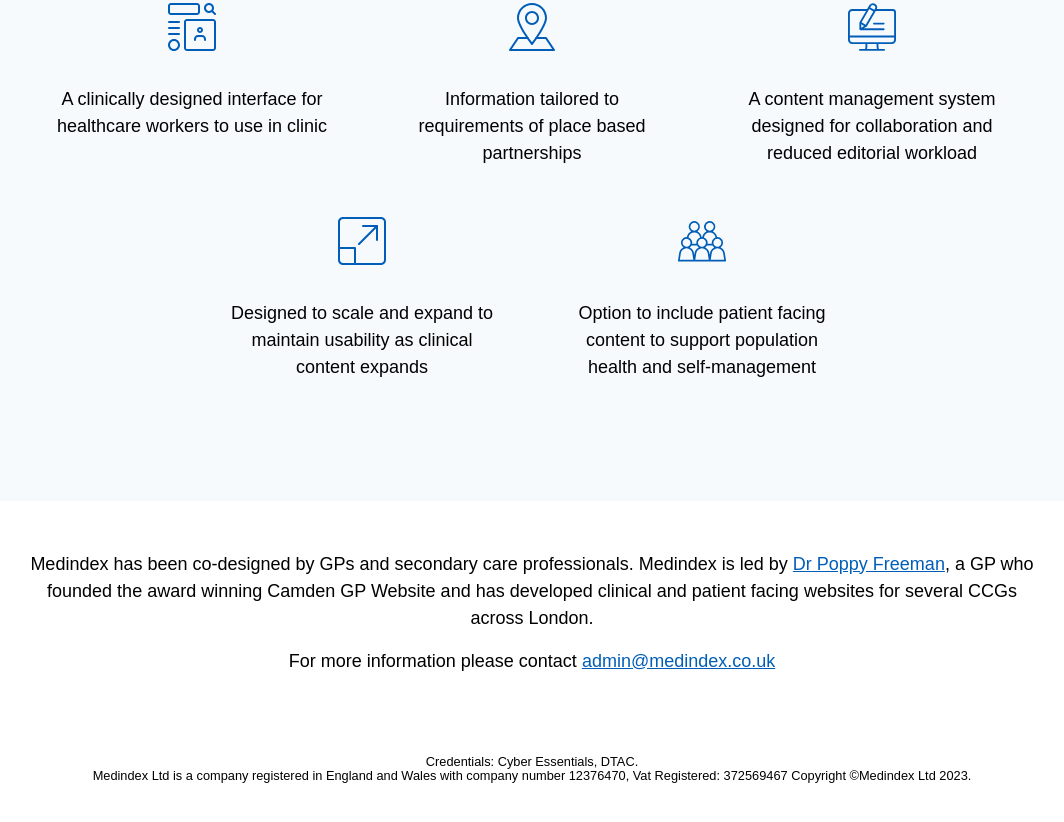
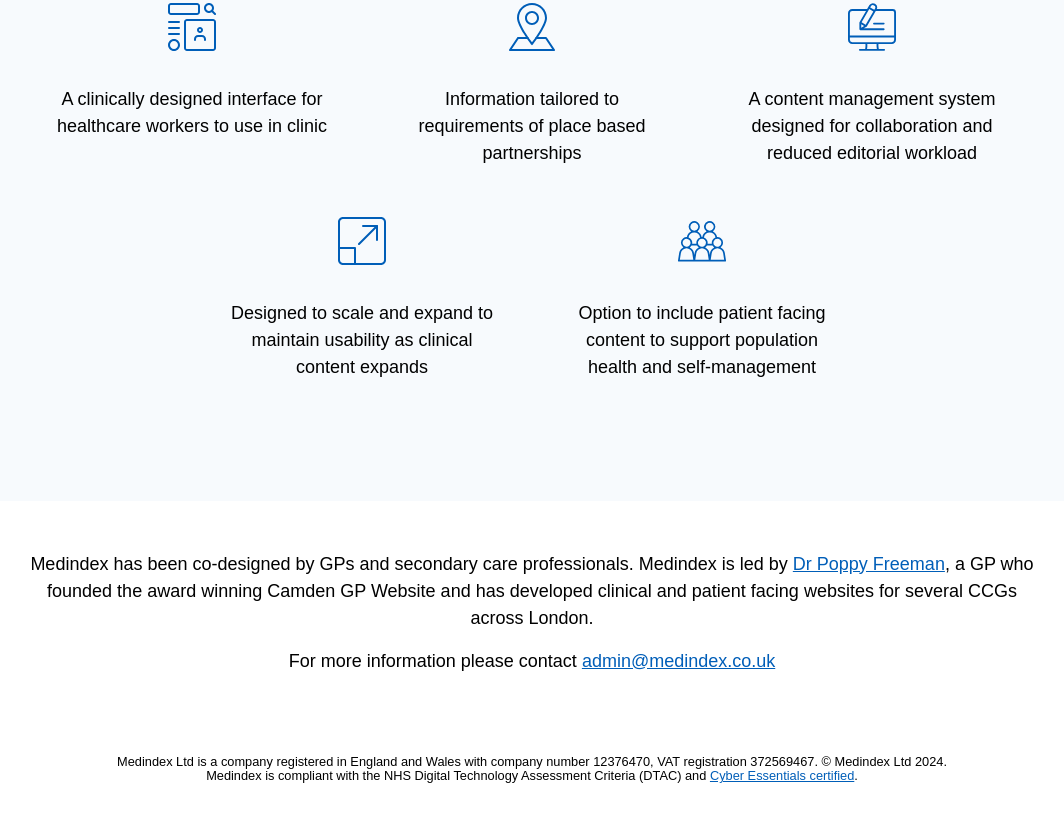
Before and after one commit to medindex-ltd/www-info-site, a website: page src/index.html in a window 1280 px wide. Shown: the part 1238-2060 px from the top of the page, without its empty margins (108-1172 px from the left). Drawn offline with nearby package versions, Linux system fonts and the light colour scheme; files that its build step writes are made by us from their sources; files whose address does not match are found by name.

Commit message:
feat: add Cyber Essentials certificate

```diff
--- a/src/index.html
+++ b/src/index.html
@@ -87,8 +87,8 @@
         <p>For more information please contact <a href="mailto:admin@medindex.co.uk">admin@medindex.co.uk</a></p>
 
         <small class="footer-text">
-            Credentials: Cyber Essentials, DTAC.<br />
-            Medindex Ltd is a company registered in England and Wales with company number 12376470, Vat Registered: 372569467   Copyright &copy;Medindex Ltd 2023.
+            Medindex Ltd is a company registered in England and Wales with company number 12376470, VAT registration 372569467. &copy; Medindex Ltd 2024.<br />
+            Medindex is compliant with the NHS Digital Technology Assessment Criteria (DTAC) and <a href="/assets/medindex_cyberessentials_certificate_2024.pdf" target="_blank" title="Verify our Cyber Essentials certificate">Cyber Essentials certified</a>.
         </small>
 
         </div>
```
Also changed, not shown: 1 other file.
